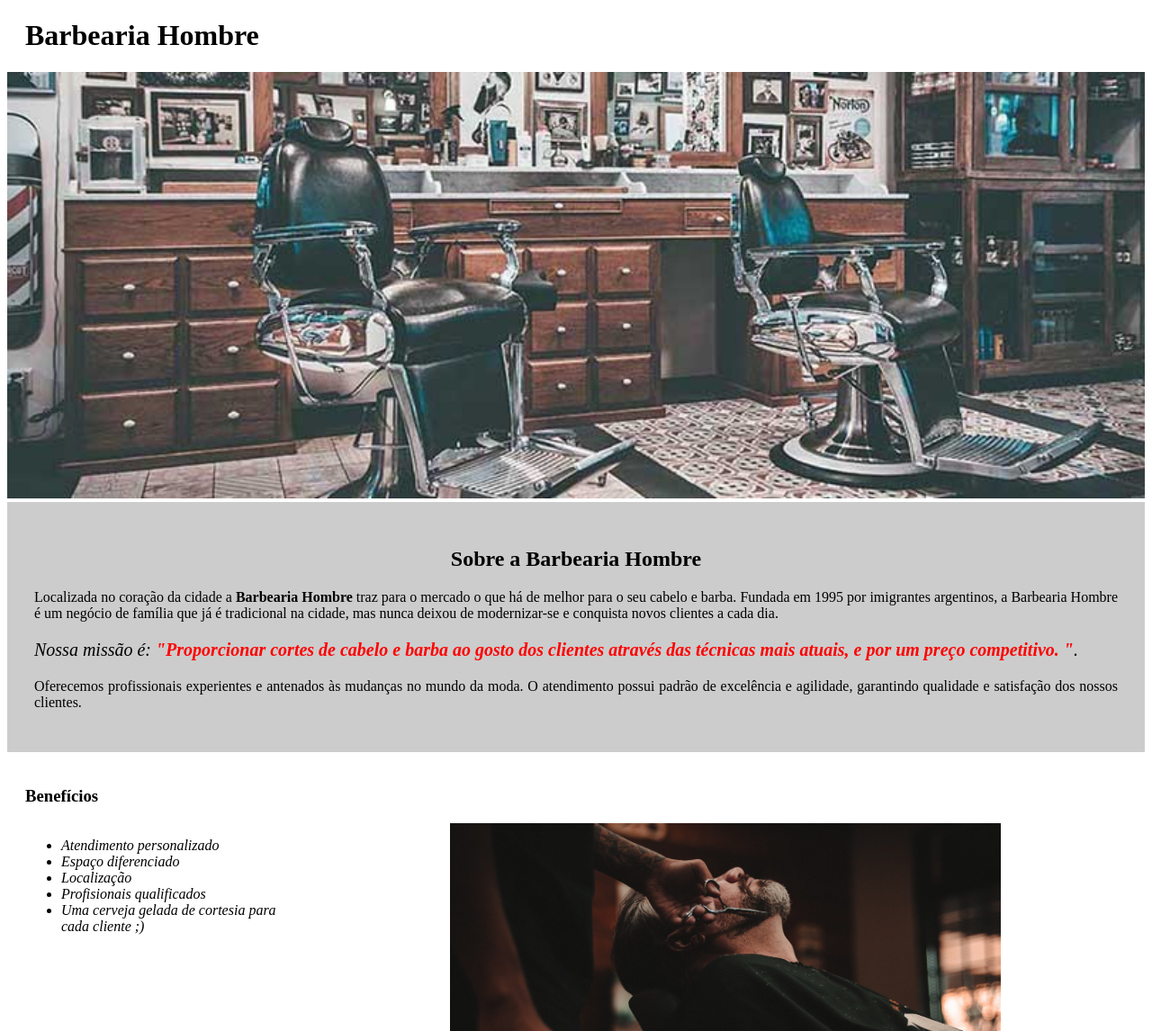
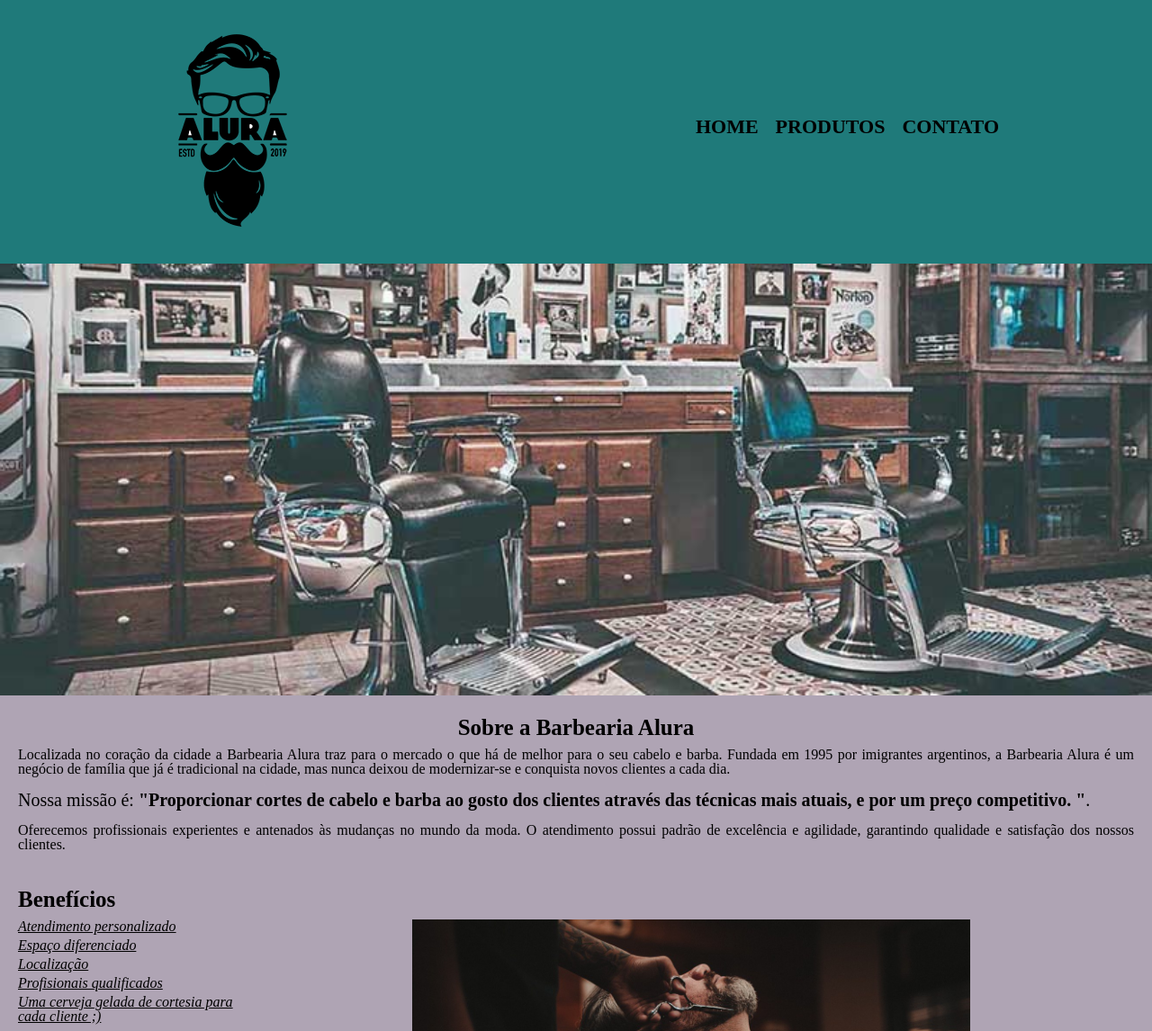
Before and after one commit to RicardoCunha42/BarbeariaAlura, a plain HTML site: page index.html in a window 1280 px wide. Shown: the top 1146 px of the page at 90% size. Drawn offline with Linux system fonts and the light colour scheme.

Commit message:
Main page refactor (#3)
* Feature: add page draft

* Feature: add product page

* Feature: main page refactor

```diff
--- a/index.html
+++ b/index.html
@@ -3,26 +3,39 @@
     <head>
         <meta charset="UTF-8">
 
+        <title>&#129492; Barbearia Alura</title>
+
+        <link rel="stylesheet" href="reset.css">
         <link rel="stylesheet" href="style.css">
 
-        <title>Barbearia Hombre</title>
     </head>
 
     <body>
-        <header class = "titulo"><h1>Barbearia Hombre</h1></header>
+        <header>
+            <div class="caixa">
+                <h1><img id="logo" src="imgs/logo.png"></h1>
 
+                <nav>
+                    <ul>
+                        <li><a href="index.html">Home</a></li>
+                        <li><a href="produtos.html">Produtos</a></li>
+                        <li><a href="contato.html">Contato</a></li>
+                    </ul>
+                </nav>
+            </div>
+        </header>
         <img id="banner" src="imgs/banner.jpg">
+        <main>
+            <div class="introduçao">
+                <h2 class = "subtitulo">Sobre a Barbearia Alura</h2>
 
-        <div class="introduçao">
-            <h2 class = "subtitulo">Sobre a Barbearia Hombre</h1>
-
-            <p>Localizada no coração da cidade a <strong>Barbearia Hombre</strong> traz para o mercado o que há de melhor para o seu cabelo e barba.
-            Fundada em 1995 por imigrantes argentinos, a Barbearia Hombre é um negócio de família que já é tradicional na cidade,
+                <p>Localizada no coração da cidade a <strong>Barbearia Alura</strong> traz para o mercado o que há de melhor para o seu cabelo e barba.
+                Fundada em 1995 por imigrantes argentinos, a Barbearia Alura é um negócio de família que já é tradicional na cidade,
                 mas nunca deixou de modernizar-se e conquista novos clientes a cada dia.</p>
-
+                <br>
                 <p id="missao"><em>Nossa missão é: <strong>
                     "Proporcionar cortes de cabelo e barba ao gosto dos clientes através das técnicas mais atuais, e por um preço competitivo. "</strong>.</em></p>
-
+                <br>
                 <p>Oferecemos profissionais experientes e antenados às mudanças no mundo da moda.
                 O atendimento possui padrão de excelência e agilidade, garantindo qualidade e satisfação dos nossos clientes.</p>
             </div>
@@ -40,5 +53,10 @@
 
                 <img id="cliente" src="imgs/beneficios.jpg">
             </div>
+        </main>
+        <footer>
+            <img src="imgs/logo-branco.png">
+            <p class="copyright">&copy; Copyright Barbearia Alura - 2019</p>
+        </footer>
     </body>
 </html>
--- a/style.css
+++ b/style.css
@@ -1,6 +1,41 @@
+body {
+    background-color: #afa4b4;
+}
 
-.titulo{
-    padding-left: 20px;
+header {
+    background: rgb(31, 122, 122);
+    padding: 20px 0;
+}
+
+.caixa {
+position: relative;
+width: 940px;
+margin: 0 auto;
+
+}
+
+nav {
+    position: absolute;
+    top: 110px;
+    right: 0;
+}
+
+nav li {
+    display: inline;
+    margin: 0 0 0 15px;
+}
+
+nav a {
+    text-transform: uppercase;
+    color: #000000;
+    font-weight: bold;
+    font-size: 22px;
+    text-decoration: none;
+}
+
+nav a:hover{
+    color: rgb(110, 226, 43);
+    text-decoration: underline;
 }
 
 #banner{
@@ -8,13 +43,15 @@
 }
 
 .subtitulo {
+    font-size: 25px;
+    font-weight: bold;
     text-align: center;
+    margin-bottom: 10px;
 }
 
 .introduçao{
     text-align: justify;
-    background: #cccccc;
-    padding: 30px;
+    padding: 20px;
 }
 
 
@@ -23,16 +60,20 @@
 }
 
 em strong{
-    color: #ff0000;
+    font-weight: bold;
 }
 
 .beneficios{
-    background: #ffffff;
     padding: 20px;
+    margin: 0 auto;
 }
 
-
-ul{
+h3{
+    font-size: 25px;
+    font-weight: bold;
+    margin-bottom: 10px;
+}
+.beneficios ul{
     display: inline-block;
     vertical-align: top;
     width: 20%;
@@ -41,8 +82,22 @@ ul{
 
 .item{
     font-style: italic;
+    margin-bottom: 5px;
+    text-decoration: underline;
 }
 
 #cliente{
     width: 50%;
 }
+
+footer {
+    text-align: center;
+    background: url(imgs/bg.jpg);
+    padding: 40px 0;
+}
+
+.copyright {
+    color: #ffffff;
+    font-size: 13px;
+    margin: 20px 0 0;
+}
```
Also changed, not shown: produtos.html (+1 -1 lines). Lines whose indentation alone changed are shown as unchanged.
